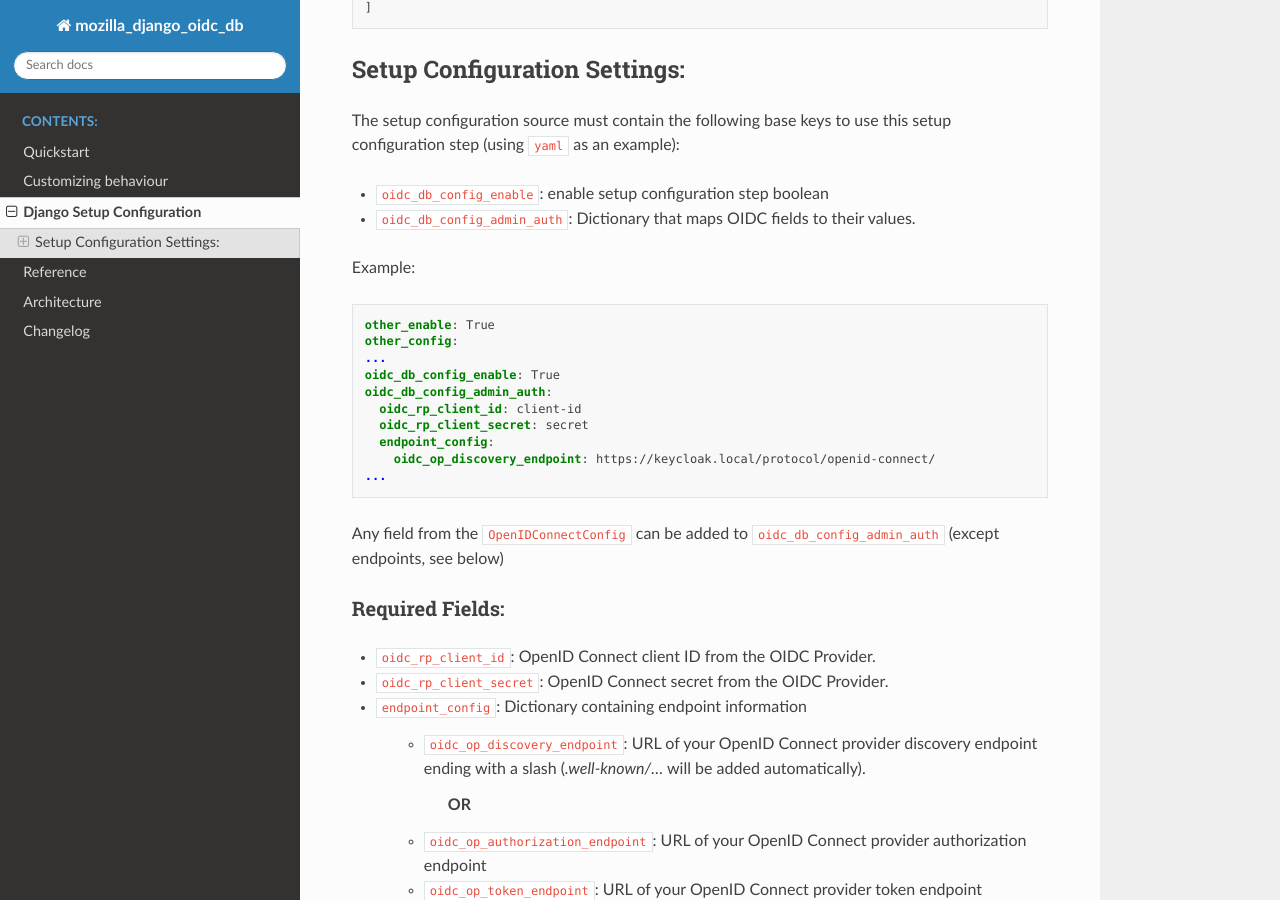
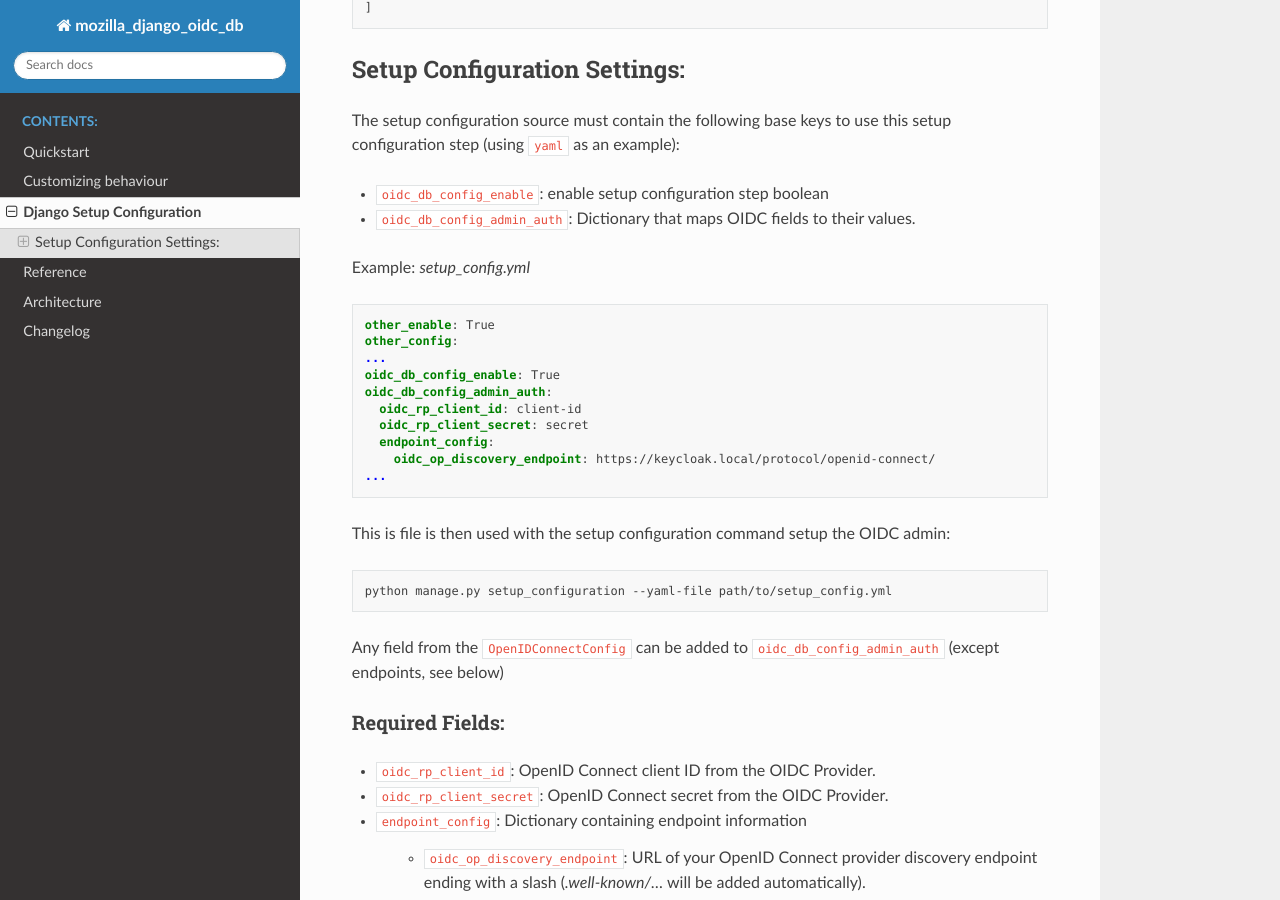
Before and after one commit to maykinmedia/mozilla-django-oidc-db, a Sphinx documentation site: the page built from docs/setup_configuration.rst, in a window 1280 px wide and 900 px high, scrolled down 504 px. Built offline with Sphinx 7.4.7 and the Read the Docs theme 3.1.0, drawn with Linux system fonts in a browser that asks for light colours.

Commit message:
:memo:[#114] add setup configuration command example to documentation

```diff
--- a/docs/setup_configuration.rst
+++ b/docs/setup_configuration.rst
@@ -37,7 +37,7 @@
 * ``oidc_db_config_admin_auth``: Dictionary that maps OIDC fields to their values.
 
 
-Example:
+Example: *setup_config.yml*
 
 .. code-block:: YAML
 
@@ -51,6 +51,12 @@
       endpoint_config:
         oidc_op_discovery_endpoint: https://keycloak.local/protocol/openid-connect/
     ...
+
+This is file is then used with the setup configuration command setup the OIDC admin:
+
+.. code-block:: Bash
+
+    python manage.py setup_configuration --yaml-file path/to/setup_config.yml
 
 
 Any field from the ``OpenIDConnectConfig`` can be added to ``oidc_db_config_admin_auth`` (except endpoints, see below)
```
